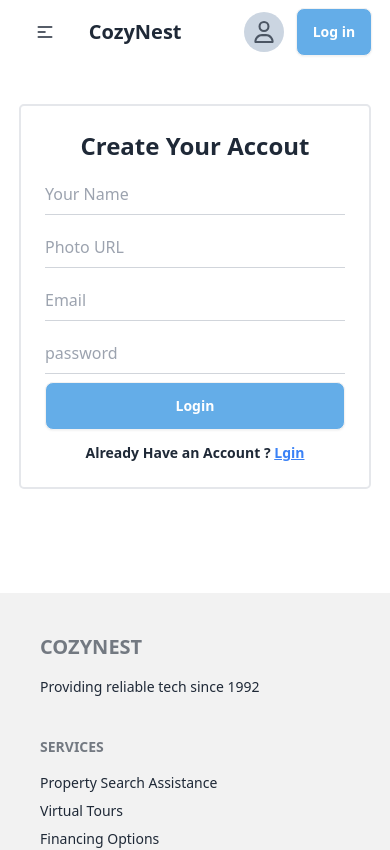
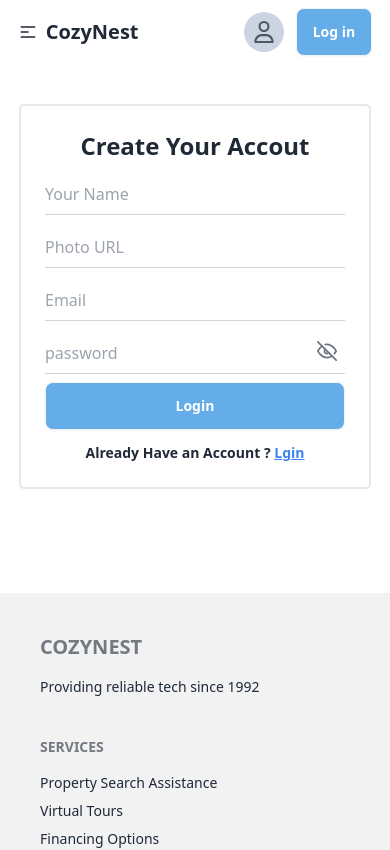
Before and after one commit to mahdirahman356/COZY-NEST, a React (Vite) app: page /register in a window 390 px wide. Shown: the top 850 px of the page. Built offline with nearby package versions, Linux system fonts and the light colour scheme; no server answers.

Commit message:
added a show button in password

```diff
--- a/src/Navbar/Navbar.jsx
+++ b/src/Navbar/Navbar.jsx
@@ -18,7 +18,7 @@ const Navbar = () => {
     <div className="navbar bg-base-100 md:mt-4">
       <div className="navbar-start">
         <div className="dropdown">
-          <div tabIndex={0} role="button" className="btn btn-ghost lg:hidden">
+          <div tabIndex={0} role="button" className=" lg:hidden">
             <svg xmlns="http://www.w3.org/2000/svg" className="h-5 w-5" fill="none" viewBox="0 0 24 24" stroke="currentColor"><path strokeLinecap="round" strokeLinejoin="round" strokeWidth="2" d="M4 6h16M4 12h8m-8 6h16" /></svg>
           </div>
           <ul tabIndex={0} className="menu menu-sm dropdown-content mt-3 z-[1] p-2 shadow bg-base-100 rounded-box w-52">
@@ -26,7 +26,7 @@ const Navbar = () => {
             <li><a>Update Profile</a></li>
           </ul>
         </div>
-        <a className="btn btn-ghost text-xl">CozyNest</a>
+        <a className="text-xl md:text-4xl font-bold ml-2">CozyNest</a>
       </div>
       <div className="navbar-center hidden lg:flex">
         <ul className="menu menu-horizontal px-1 gap-8">
@@ -61,7 +61,7 @@ const Navbar = () => {
 
         {
           user ? <>
-          <div className="w-10 rounded-full dropdown dropdown-hover">
+          <div className="w-10 h-10 rounded-full flex justify-center items-center dropdown dropdown-hover">
             <img className="rounded-full" src={user.photoURL} />
             <div tabIndex={0} role="button" className=" m-1"></div>
             <ul tabIndex={0} className="dropdown-content z-[1] menu p-2 shadow  rounded-box w-52 bg-gray-300">
--- a/src/component/Register.jsx
+++ b/src/component/Register.jsx
@@ -1,13 +1,16 @@
-import { useContext} from "react";
+import { useContext, useState} from "react";
 import { Link } from "react-router-dom";
 import { AuthContext } from "../Context/Context";
 import toast, { Toaster } from 'react-hot-toast';
 import { Helmet } from "react-helmet-async";
+import { FiEye } from "react-icons/fi";
+import { FiEyeOff } from "react-icons/fi";
 
 
 const Register = () => {
 
     let {createUser} = useContext(AuthContext)
+    let [show, setShow] = useState(false)
     let handleRegister =(e) => {
         e.preventDefault()
         let from = new FormData(e.currentTarget)
@@ -39,8 +42,6 @@ const Register = () => {
           });
 
         }
-        // {Error && toast.error(Error) }
-
     return (
         <div>
             <Helmet>
@@ -54,8 +55,11 @@ const Register = () => {
           <input type="text" name="name" placeholder="Your Name" className="rounded-none border-b-[1px] border-gray-300 w-full pb-2 mb-5"/>
           <input type="text" name="photoURL" placeholder="Photo URL" className="rounded-none border-b-[1px] border-gray-300 w-full pb-2 mb-5"/>
           <input type="email" name="email" placeholder="Email" className="rounded-none border-b-[1px] border-gray-300 w-full pb-2 mb-5" required />
-          <input type="password" name="password" placeholder="password" className=" rounded-none border-b-[1px] border-gray-300 w-full pb-2" required />
-          <input   className="btn mt-2 bg-[#64ade8] text-white w-full" type="submit" value="Login" />
+          <div className="flex relative">
+          <input type={show ? "text" : "password"} name="password" placeholder="password" className="rounded-none border-b-[1px] border-gray-300 w-full pb-2" required />
+          <span onClick={()=> setShow(!show)} className="absolute  right-2">{show ? <FiEye className="text-[20px] text-gray-500"/> : <FiEyeOff className="text-[20px] text-gray-500"/>}</span >
+          </div>
+          <input className="btn mt-2 bg-[#64ade8] text-white w-full" type="submit" value="Login" />
           <Toaster />
           <p className="text-[14px] mt-3 font-semibold text-center">Already Have an Account ? <Link to="/login" className="text-blue-500 underline">Lgin</Link></p>
       </form>
```
